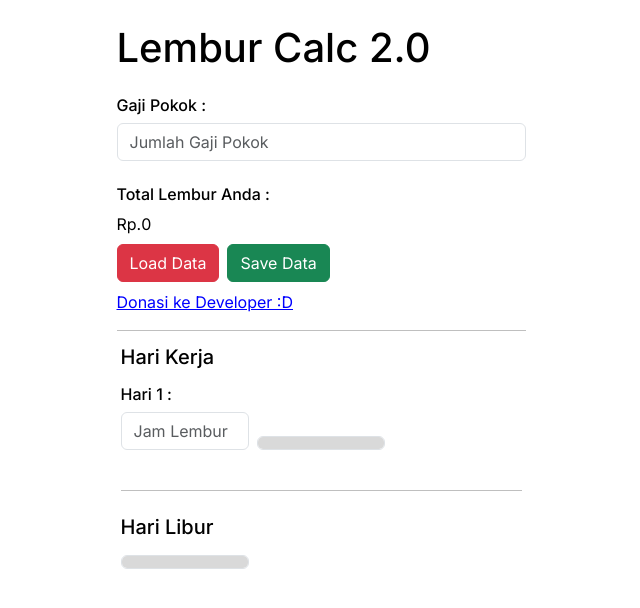
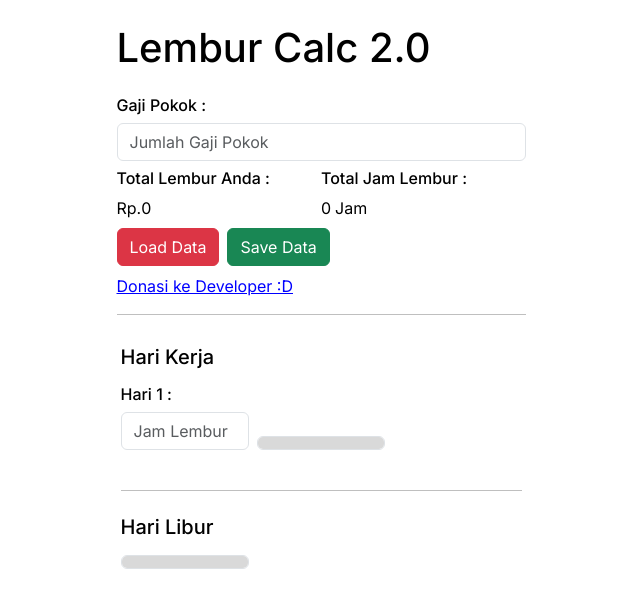
Before and after one commit to hazelflith/lembur-v2, a Next.js app: page / in a window 1280 px wide. Shown: the top 608 px of the page, without its empty margins (319-959 px from the left). Built offline with nearby package versions, Linux system fonts and the light colour scheme.

Commit message:
Jam Lembur

```diff
--- a/src/app/globals.scss
+++ b/src/app/globals.scss
@@ -125,6 +125,19 @@ ion-icon{
 .totalgaji::after {
   content: counter(num);
 }
+@property --num2 {
+  syntax: "<integer>";
+  initial-value: 0;
+  inherits: false;
+}
+
+.harilembur {
+  transition: --num2 .75s;
+  counter-set: num2 var(--num2);
+}
+.harilembur::after {
+  content: counter(num2);
+}
 .lemburwrapper{
   max-width: 34px;
   overflow: hidden;
@@ -134,3 +147,28 @@ ion-icon{
   from {opacity: 0;}
   to {opacity: 1;}
 }
+
+.color-red{
+  color: red !important;
+}
+.color-blue{
+  color: blue;
+}
+.color-green{
+  color: green;
+}
+.color-gold{
+  color: gold;
+}
+.money{
+  background: url(/images/money.gif);
+  background-size: cover;
+  background-position: center;
+  position: fixed;
+  top: 0;
+  left: 0;
+  width: 100%;
+  height: 100%;
+  z-index: 10000;
+  pointer-events: none;
+}
--- a/src/app/page.js
+++ b/src/app/page.js
@@ -16,6 +16,9 @@ export default function Home() {
   const [tarifLembur, setTarifLembur ] = useState(0)
   const [lemburLibur, setLemburLibur] = useState(0)
   const [lemburKerja, setLemburKerja] = useState(0)
+  const [hariLemburLibur, setHariLemburLibur] = useState(0)
+  const [hariLemburKerja, setHariLemburKerja] = useState(0)
+  const [hariLemburTotal, setHariLemburTotal] = useState(0)
 
   const handlerTarif = (value) => {
     if(value){
@@ -93,7 +96,32 @@ const hariLibur = {
     "23": 77,
     "24": 81
 }
+const calculateHariLemburKerja = () => {
+  let totalHariLemburKerja = 0
 
+  for (let index = 0; index < inputFields.length; index++) {
+    if(inputFields[index].value == ''){
+      totalHariLemburKerja = parseInt(totalHariLemburKerja) + 0
+    }
+    else{
+      totalHariLemburKerja = parseInt(totalHariLemburKerja) + parseInt(inputFields[index].value)
+    }
+  }
+  setHariLemburKerja(totalHariLemburKerja)
+}
+const calculateHariLemburLibur = () => {
+  let totalHariLemburLibur = 0
+
+  for (let index = 0; index < inputFieldsLibur.length; index++) {
+    if(inputFieldsLibur[index].value == ''){
+      totalHariLemburLibur = parseInt(totalHariLemburLibur) + 0
+    }
+    else{
+      totalHariLemburLibur = parseInt(totalHariLemburLibur) + parseInt(inputFieldsLibur[index].value)
+    }
+  }
+  setHariLemburLibur(totalHariLemburLibur)
+}
 const calculateLemburHariKerja = () => {
     let totalLemburHariKerja = 0
 
@@ -141,6 +169,7 @@ const calculateLemburHariLibur = () => {
       newInputFields[index].value = event.target.value;
     }
     setInputFields(newInputFields);
+    calculateHariLemburKerja();
     handleCountLemburKerja()
   };
 
@@ -207,6 +236,21 @@ const calculateLemburHariLibur = () => {
     }
   }, [arrTotalLembur])
 
+  useEffect(() => {
+    let temp
+    console.log(hariLemburKerja)
+    console.log(hariLemburLibur)
+    temp = hariLemburKerja + hariLemburLibur
+    console.log(temp)
+    setHariLemburTotal(temp)
+  }, [hariLemburKerja, hariLemburLibur])
+
+  useEffect(() => {
+    document.querySelector(".harilembur").style.setProperty("--num2", hariLemburTotal);
+  }, [hariLemburTotal])
+
+
+
 
   const handleInputChangeLibur = (index, event) => {
     const newInputFieldsLibur = [...inputFieldsLibur];
@@ -217,6 +261,7 @@ const calculateLemburHariLibur = () => {
       event.target.value = 24
       newInputFieldsLibur[index].value = event.target.value;
     }
+    calculateHariLemburLibur();
     handleCountLemburLibur()
   };
   const saveData = () =>{
@@ -229,6 +274,7 @@ const calculateLemburHariLibur = () => {
     localStorage.setItem('lemburKerja', lemburKerja)
   }
   const loadData = () => {
+    if(localStorage.getItem('gajiPokok')){
       const gaji = localStorage.getItem('gajiPokok')
       const gajiShow = localStorage.getItem('gajiPokokShow')
       const tarif = localStorage.getItem('tarifLembur')
@@ -246,6 +292,7 @@ const calculateLemburHariLibur = () => {
       setInputFields(dataLemburKerjaParsed)
       setInputFieldsLibur(dataLemburLiburParsed)
     }
+  }
 
   const handleQris = () => {
     window.scrollTo(0, 0);
@@ -259,22 +306,23 @@ const calculateLemburHariLibur = () => {
   return (
     <main>
       <div className="container mw-425 pb-5">
+        {totalLembur > 3000000 && <div class="money"></div>}
           <div className="navbar fixed-top mw-425 mx-auto px-2 pb-0">
             <div class="">
               <div className="py-3">
                 <h1>Lembur Calc 2.0</h1>
               </div>
-              <div className="mb-4">
+              <div className="mb-2">
                 <h6>Gaji Pokok :</h6>
                 <CurrencyFormat value={gajiPokokShow} thousandSeparator={'.'} prefix={'Rp.'} decimalSeparator=','  className='mb-2 form-control'
                   onChange={(event)=>handlerTarif(event.target.value)}
                   placeholder= "Jumlah Gaji Pokok"
                 />
               </div>
-              <div className="d-flex align-items-center">
-                <div className='mb-2'>
+              <div className="d-flex align-items-center mb-2">
+                <div className='col-6'>
                   <h6>Total Lembur Anda :</h6>
-                  <div class="d-flex">
+                  <div className={`d-flex ${totalLembur > 3000000 ? "color-gold" : ""} ${totalLembur > 2000000 ? "color-green" : ""} ${totalLembur > 1000000 ? "color-blue" : ""}`}>
                     Rp{arrTotalLembur.map((arr, index) => (
                       <>
                         <div class="lemburwrapper d-flex">
@@ -282,6 +330,17 @@ const calculateLemburHariLibur = () => {
                         </div>
                       </>
                     ))}
+                  </div>
+                </div>
+                <div className='col-6'>
+                  <h6>Total Jam Lembur :</h6>
+                  <div class="d-flex">
+                    {hariLemburTotal > 72 ? (
+                      <div class="color-red harilembur me-1"></div>
+                    ) : (
+                      <div class="harilembur me-1"></div>
+                    )}
+                    Jam
                   </div>
                 </div>
               </div>
```
Also changed, not shown: 1 other file (tests, documents, lock files or other folders). Lines whose indentation alone changed are shown as unchanged.
